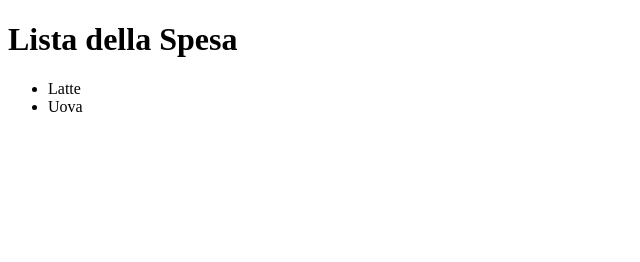
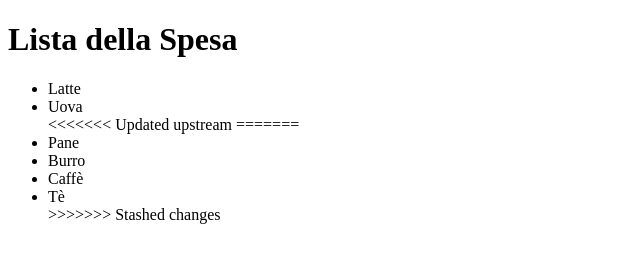
Before and after one commit to DennyPuppa/M3W1D4-gitConflict, a plain HTML site: page index.html in a window 1280 px wide. Shown: the whole page, without its empty margins (0-640 px from the left). Drawn offline with Linux system fonts and the light colour scheme.

Commit message:
sviluppatore a change

```diff
--- a/index.html
+++ b/index.html
@@ -11,6 +11,13 @@
         <ul>
             <li>Latte</li>
             <li>Uova</li>
+<<<<<<< Updated upstream
+=======
+            <li>Pane</li>
+            <li>Burro</li>
+            <li>Caffè</li>
+            <li>Tè</li>
+>>>>>>> Stashed changes
         </ul>
      </body>
 </html>
--- /dev/null
+++ b/style.css
@@ -0,0 +1,7 @@
+h1{
+    color: blue;
+}
+
+li{
+    background-color: yellow;
+}
```
